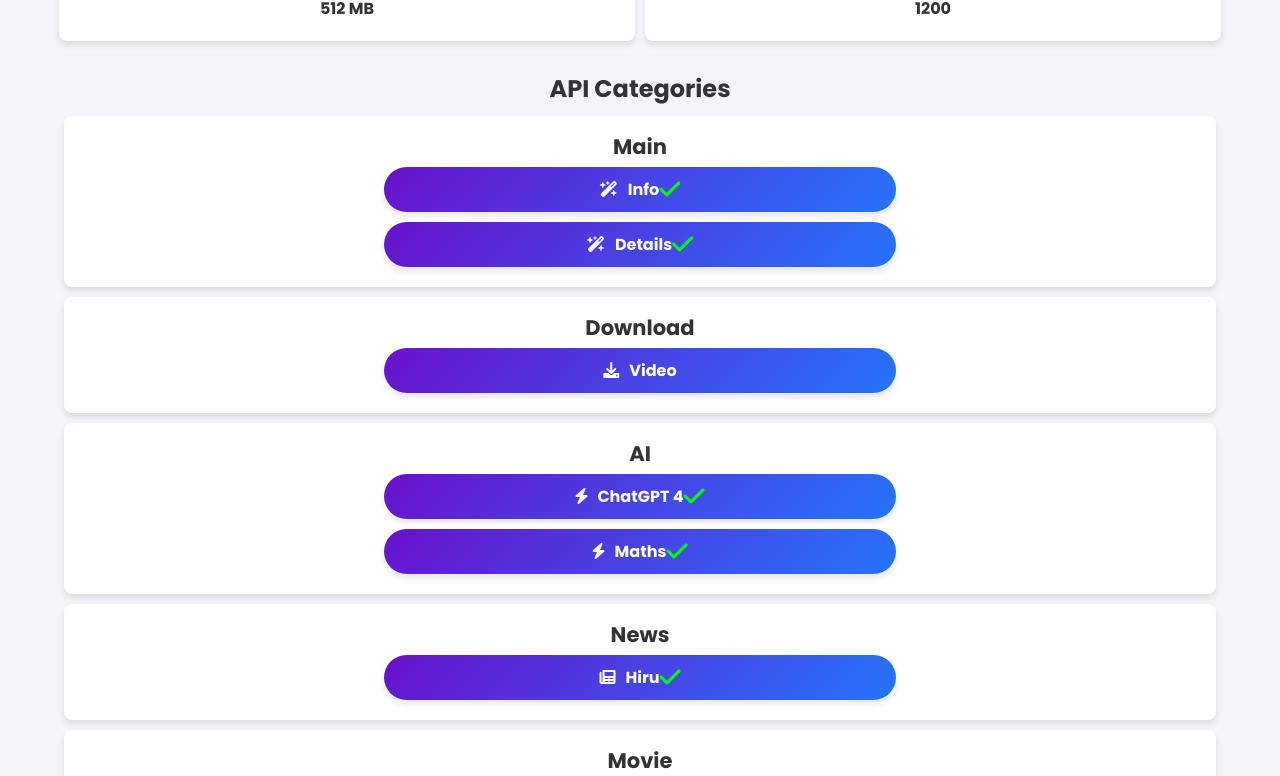
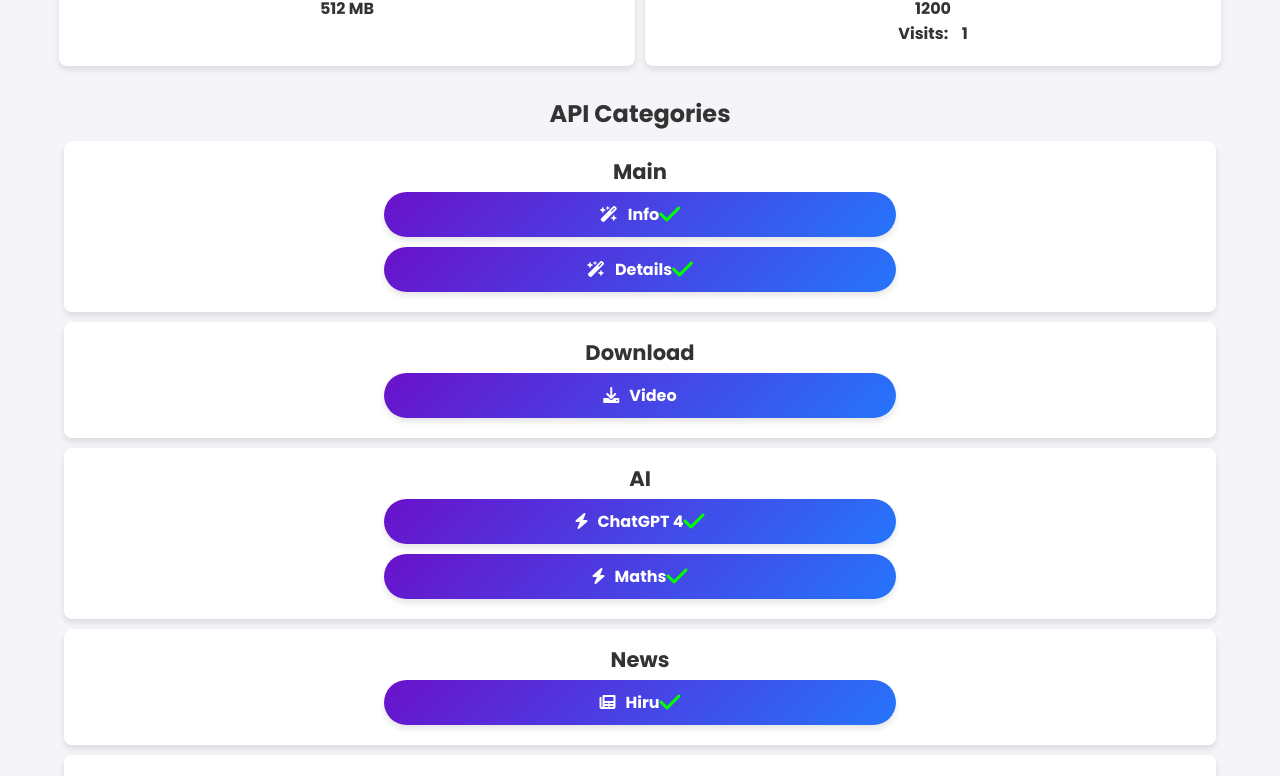
Before and after one commit to NethinduSL/Bit-x-Apis, a website: page home.html in a window 1280 px wide. Shown: the part 324-1100 px from the top of the page. Drawn offline with Linux system fonts and the light colour scheme.

Commit message:
Update home.html

```diff
--- a/home.html
+++ b/home.html
@@ -232,6 +232,30 @@
                 <div class="stat-card">
                     <h3>Visit Count</h3>
                     <p>1200</p>
+                    <div id="visit-counter">
+    Visits: <span id="visit-count" style="margin-left: 10px;">0</span>
+  </div>
+
+  <script>
+    // Get the visit count from localStorage
+    let visitCount = localStorage.getItem('visitCount');
+
+    // If no visits are recorded, initialize it
+    if (!visitCount) {
+      visitCount = 0;
+    } else {
+      visitCount = parseInt(visitCount);
+    }
+
+    // Increment the visit count
+    visitCount += 1;
+
+    // Update the localStorage with the new count
+    localStorage.setItem('visitCount', visitCount);
+
+    // Display the count in the div
+    document.getElementById('visit-count').innerText = visitCount;
+  </script>
                 </div>
             </div>
         </section>
```
